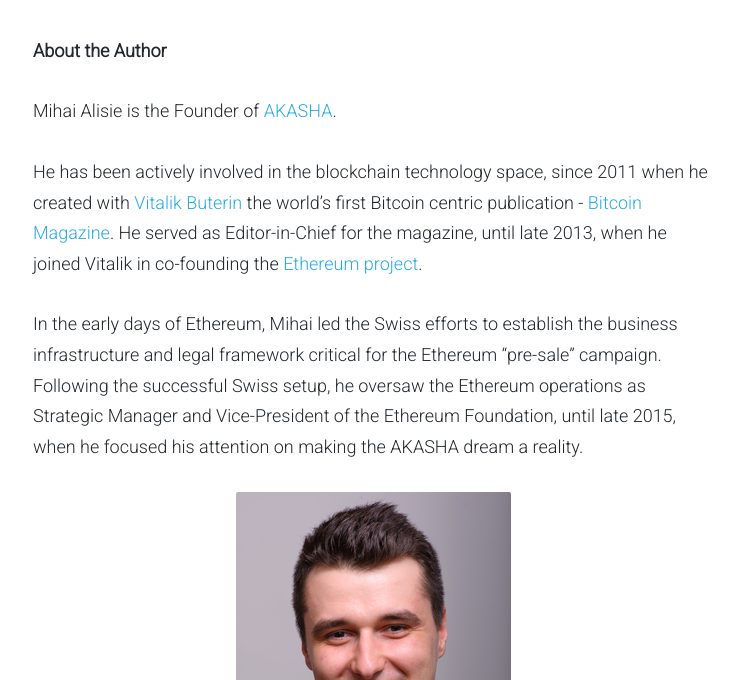
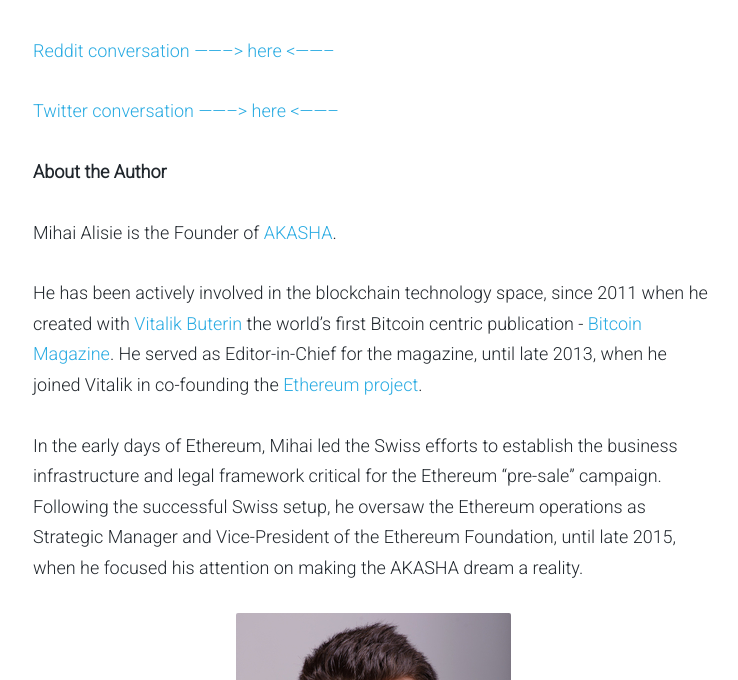
Before and after one commit to AKASHAorg/blog.akasha.world, a Jekyll site: the page built from _posts/2018-05-23-akasha-odyssey-year-two.md, in a window 1280 px wide and 900 px high, scrolled down 13406 px, cut to the strip 220-900 px from the top of the window. Shown: the whole strip, without its empty margins (267-1005 px from the left). Built offline with Jekyll 4.4.1, drawn with Linux system fonts in a browser that asks for light colours; comment, search, counter and statistics services are not loaded.

Commit message:
Update 2018-05-23-akasha-odyssey-year-two.md

```diff
--- a/_posts/2018-05-23-akasha-odyssey-year-two.md
+++ b/_posts/2018-05-23-akasha-odyssey-year-two.md
@@ -170,6 +170,10 @@ You can also join us in testing the AKASHA dapps (desktop and web) by opening Gi
 
 <iframe width="720" height="440" src="https://www.youtube-nocookie.com/embed/3dq7aDMdS7g?rel=0" frameborder="0" allow="autoplay; encrypted-media" allowfullscreen></iframe>
 
+[Reddit conversation --------> here <--------](https://www.reddit.com/r/ethereum/comments/8llwa9/akasha_an_odyssey_of_discovery_year_two/){:target="_blank"}
+
+[Twitter conversation --------> here <--------](https://twitter.com/AkashaProject/status/999363148195999745){:target="_blank"}
+
 **About the Author**
 
 Mihai Alisie is the Founder of [AKASHA](http://akasha.world/){:target="_blank"}.
```
